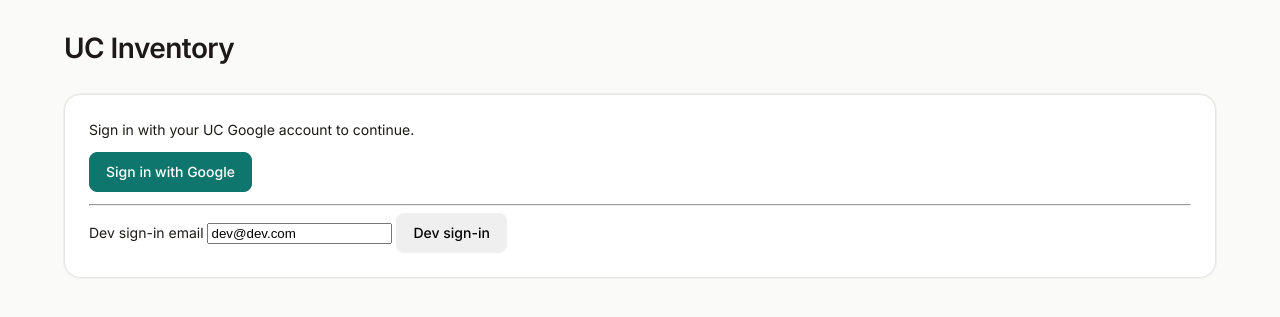
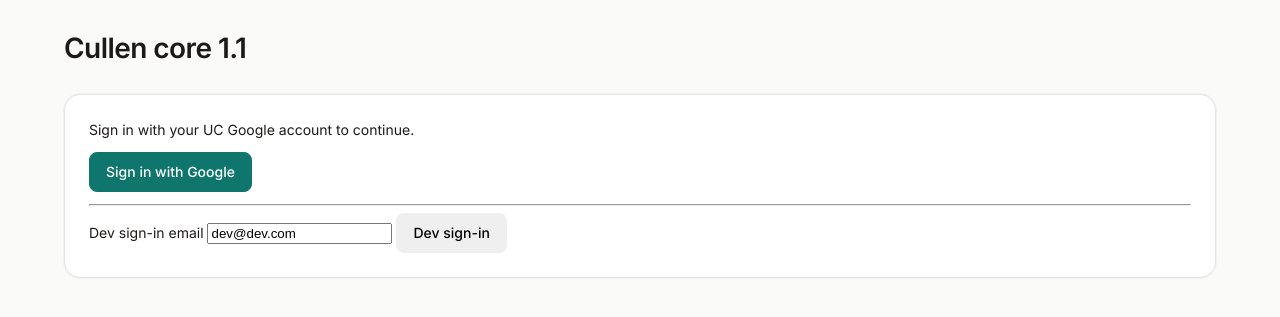
Before and after one commit to micull199/Inventory-tracking-loop, a FastAPI app: page / in a window 1280 px wide. Shown: the part 56-373 px from the top of the page. Run offline with FastAPI, Linux system fonts and the light colour scheme.

Commit message:
docs: rename home-page heading to "Cullen core 1.1"
Brand label visible only on the unauthenticated home page (``index.html``).
Global ``<title>`` and nav brand in ``base.html`` are unchanged.

Co-Authored-By: Claude Opus 4.7 (1M context) <noreply@anthropic.com>

```diff
--- a/app/templates/index.html
+++ b/app/templates/index.html
@@ -3,7 +3,7 @@
 {% block title %}Sign in — UC Inventory{% endblock %}
 {% block content %}
     {% if not current_user %}
-        {% call c.page_header("UC Inventory") %}{% endcall %}
+        {% call c.page_header("Cullen core 1.1") %}{% endcall %}
         {% call c.card() %}
             <p>Sign in with your UC Google account to continue.</p>
             <p>
```
